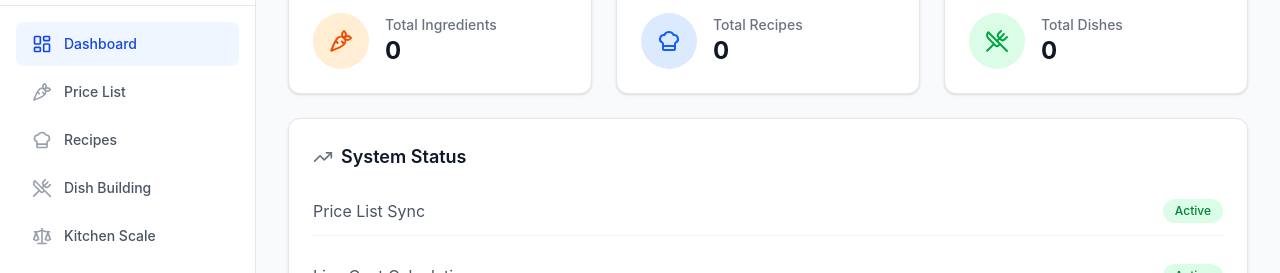
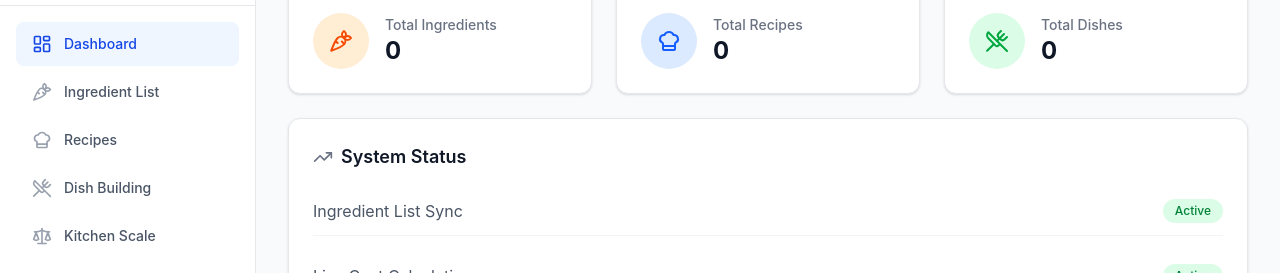
Before and after one commit to Napster13Nord/Wibox-dashboard-app, a Next.js app: page / in a window 1280 px wide. Shown: the part 124-397 px from the top of the page. Built offline with nearby package versions, Linux system fonts and the light colour scheme; no server answers; the database is empty.

Commit message:
Update Price List terminology to Ingredient List across all locales

```diff
--- a/locales/en.ts
+++ b/locales/en.ts
@@ -2,7 +2,7 @@ export const en = {
   // Sidebar
   sidebar: {
     dashboard: 'Dashboard',
-    priceList: 'Price List',
+    priceList: 'Ingredient List',
     recipes: 'Recipes',
     dishBuilding: 'Dish Building',
     kitchenScale: 'Kitchen Scale',
@@ -25,7 +25,7 @@ export const en = {
     totalRecipes: 'Total Recipes',
     totalDishes: 'Total Dishes',
     systemStatus: 'System Status',
-    priceListSync: 'Price List Sync',
+    priceListSync: 'Ingredient List Sync',
     liveCostCalc: 'Live Cost Calculation',
     marginTracking: 'Margin Tracking',
     active: 'Active',
@@ -33,7 +33,7 @@ export const en = {
 
   // Ingredients
   ingredients: {
-    title: 'Master Price List',
+    title: 'Master Ingredient List',
     subtitle: 'Update ingredient prices here. All recipes will update automatically.',
     addIngredient: 'Add Ingredient',
     searchPlaceholder: 'Search by name or supplier…',
--- a/locales/fi.ts
+++ b/locales/fi.ts
@@ -4,7 +4,7 @@ type T = typeof en;
 export const fi: T = {
   sidebar: {
     dashboard: 'Yleiskatsaus',
-    priceList: 'Hinnasto',
+    priceList: 'Ainesosaluettelo',
     recipes: 'Reseptit',
     dishBuilding: 'Annokset',
     kitchenScale: 'Keittiövaaka',
@@ -25,13 +25,13 @@ export const fi: T = {
     totalRecipes: 'Reseptejä Yhteensä',
     totalDishes: 'Annoksia Yhteensä',
     systemStatus: 'Järjestelmän Tila',
-    priceListSync: 'Hinnaston Synkronointi',
+    priceListSync: 'Ainesosaluettelon Synkronointi',
     liveCostCalc: 'Reaaliaikainen Kustannuslaskenta',
     marginTracking: 'Katteen Seuranta',
     active: 'Aktiivinen',
   },
   ingredients: {
-    title: 'Päähinnasto',
+    title: 'Pääainesosaluettelo',
     subtitle: 'Päivitä raaka-aineiden hinnat täällä. Kaikki reseptit päivittyvät automaattisesti.',
     addIngredient: 'Lisää Ainesosa',
     searchPlaceholder: 'Hae nimellä tai toimittajalla…',
--- a/locales/sv.ts
+++ b/locales/sv.ts
@@ -4,7 +4,7 @@ type T = typeof en;
 export const sv: T = {
   sidebar: {
     dashboard: 'Översikt',
-    priceList: 'Prislista',
+    priceList: 'Ingredienslista',
     recipes: 'Recept',
     dishBuilding: 'Rätter',
     kitchenScale: 'Köksvåg',
@@ -25,13 +25,13 @@ export const sv: T = {
     totalRecipes: 'Totalt Recept',
     totalDishes: 'Totalt Rätter',
     systemStatus: 'Systemstatus',
-    priceListSync: 'Prislistsynk',
+    priceListSync: 'Ingredienslistsynk',
     liveCostCalc: 'Livekostnadsberäkning',
     marginTracking: 'Marginaluppföljning',
     active: 'Aktiv',
   },
   ingredients: {
-    title: 'Huvudprislista',
+    title: 'Huvudingredienslista',
     subtitle: 'Uppdatera ingredienspriser här. Alla recept uppdateras automatiskt.',
     addIngredient: 'Lägg till Ingrediens',
     searchPlaceholder: 'Sök efter namn eller leverantör…',
```
